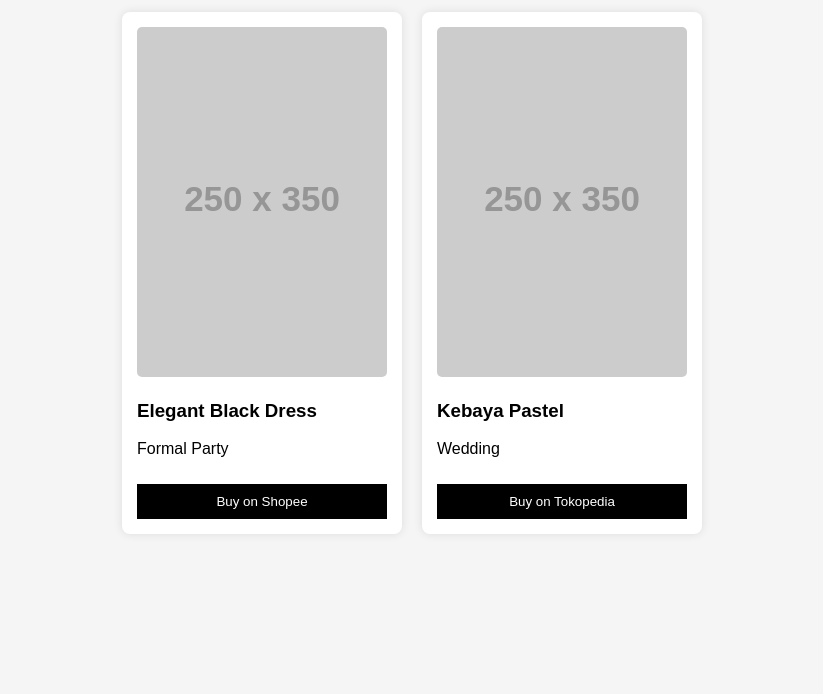
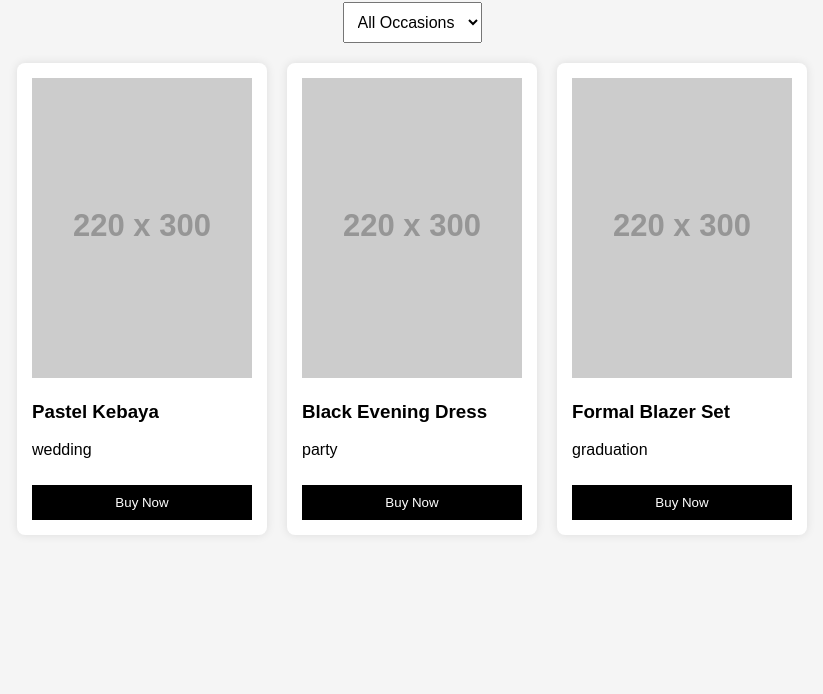
Before and after one commit to goe-den/firstwebtrial, a plain HTML site: page index.html in a window 1280 px wide. Shown: the part 106-800 px from the top of the page, without its empty margins (228-1051 px from the left). Drawn offline with Linux system fonts and the light colour scheme; placeholder pictures from the web are drawn by us.

Commit message:
Update index.html

```diff
--- a/index.html
+++ b/index.html
@@ -1,15 +1,21 @@
 <!DOCTYPE html>
 <html>
 <head>
-  <title>Special Occasion Outfit Finder</title>
+  <title>Outfit Finder</title>
   <style>
     body {
-      font-family: Arial, sans-serif;
+      font-family: Arial;
       background: #f5f5f5;
-      padding: 30px;
+      padding: 20px;
     }
     h1 {
       text-align: center;
+    }
+    select {
+      display: block;
+      margin: 20px auto;
+      padding: 10px;
+      font-size: 16px;
     }
     .container {
       display: flex;
@@ -19,16 +25,15 @@
     }
     .card {
       background: white;
-      width: 250px;
+      width: 220px;
       padding: 15px;
       border-radius: 8px;
       box-shadow: 0 0 10px rgba(0,0,0,0.1);
     }
     .card img {
       width: 100%;
-      border-radius: 5px;
     }
-    .card button {
+    button {
       width: 100%;
       padding: 10px;
       margin-top: 10px;
@@ -41,26 +46,63 @@
 </head>
 
 <body>
-  <h1>Find Outfits for Special Occasions</h1>
+  <h1>Find Your Special Occasion Outfit</h1>
 
-  <div class="container">
-    <div class="card">
-      <img src="https://via.placeholder.com/250x350">
-      <h3>Elegant Black Dress</h3>
-      <p>Formal Party</p>
-      <button onclick="window.open('https://shopee.co.id','_blank')">
-        Buy on Shopee
-      </button>
-    </div>
+  <select onchange="filterClothes(this.value)">
+    <option value="all">All Occasions</option>
+    <option value="wedding">Wedding</option>
+    <option value="party">Party</option>
+    <option value="graduation">Graduation</option>
+  </select>
 
-    <div class="card">
-      <img src="https://via.placeholder.com/250x350">
-      <h3>Kebaya Pastel</h3>
-      <p>Wedding</p>
-      <button onclick="window.open('https://tokopedia.com','_blank')">
-        Buy on Tokopedia
-      </button>
-    </div>
-  </div>
+  <div class="container" id="items"></div>
+
+  <script>
+    const clothes = [
+      {
+        name: "Pastel Kebaya",
+        occasion: "wedding",
+        link: "https://tokopedia.com"
+      },
+      {
+        name: "Black Evening Dress",
+        occasion: "party",
+        link: "https://shopee.co.id"
+      },
+      {
+        name: "Formal Blazer Set",
+        occasion: "graduation",
+        link: "https://shopee.co.id"
+      }
+    ];
+
+    function showItems(list) {
+      const container = document.getElementById("items");
+      container.innerHTML = "";
+
+      list.forEach(item => {
+        container.innerHTML += `
+          <div class="card">
+            <img src="https://via.placeholder.com/220x300">
+            <h3>${item.name}</h3>
+            <p>${item.occasion}</p>
+            <button onclick="window.open('${item.link}','_blank')">
+              Buy Now
+            </button>
+          </div>
+        `;
+      });
+    }
+
+    function filterClothes(occasion) {
+      if (occasion === "all") {
+        showItems(clothes);
+      } else {
+        showItems(clothes.filter(item => item.occasion === occasion));
+      }
+    }
+
+    showItems(clothes);
+  </script>
 </body>
 </html>
```
